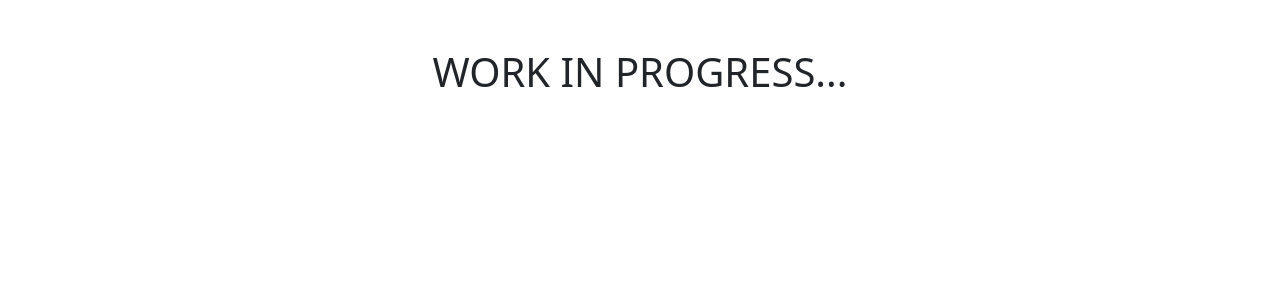
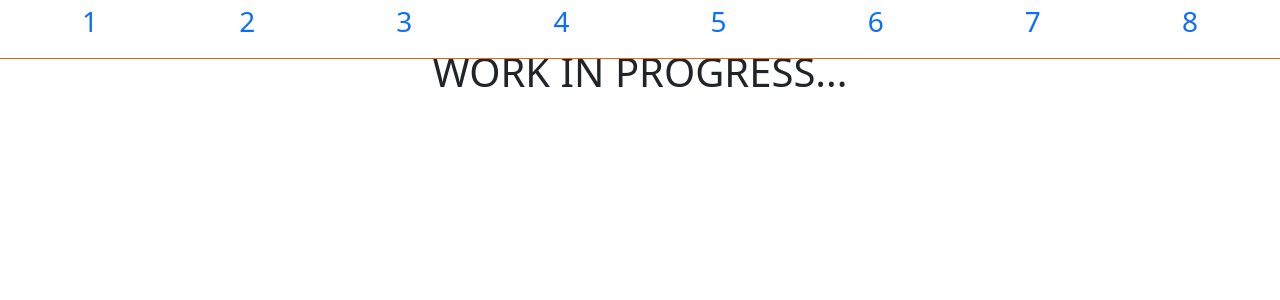
Before and after one commit to FabrizioMisseri/portfolioCVserio, a Vue app: page / in a window 1280 px wide. Shown: the top 300 px of the page. Built offline with nearby package versions, Linux system fonts and the light colour scheme.

Commit message:
add navbar infrastructure

```diff
--- a/src/components/Navbar.vue
+++ b/src/components/Navbar.vue
@@ -1,13 +1,92 @@
 <script>
+window.addEventListener('scroll', function () {
+    const nav = document.querySelector('nav');
+    if (window.pageYOffset > 0) {
+        nav.classList.add('scrolled');
+    } else {
+        nav.classList.remove('scrolled');
+    }
+});
+
 export default {
-    name: "Navbar",
+    name: 'NavBar',
 }
 </script>
 
 <template>
-    <section>
-
-    </section>
+    <nav class="mb-5">
+        <ul class="container fs-3 d-flex justify-content-between">
+            <li v-for="n in 8">
+                <a :href="`#${n}`">
+                    {{ n }}
+                </a>
+            </li>
+        </ul>
+    </nav>
 </template>
 
-<style lang="scss" scoped></style>
+<style lang="scss" scoped>
+@use "../styles/partials/colors.scss" as *;
+
+nav {
+    position: fixed;
+    top: 0;
+    left: 0;
+    width: 100%;
+    z-index: 999;
+    //background-color: white;
+    border-bottom: 1px solid $orange;
+    //
+    transition: background-color 0.3s ease-in-out, opacity 0.3s ease-in-out;
+
+    //
+    &.scrolled {
+        background-color: #c0c0c0;
+        opacity: 0.7;
+        border-bottom: 0 transparent;
+        display: inline-block;
+        height: 30px;
+
+        li {
+            a {
+                display: none;
+            }
+        }
+
+        &:hover {
+            animation: scroll-down .3s linear;
+            height: 60px;
+
+            li {
+                a {
+                    display: inline-block;
+                    color: red;
+                }
+            }
+        }
+    }
+
+
+    ul {
+        list-style: none;
+    }
+
+    a {
+        text-decoration: none;
+    }
+}
+
+@keyframes scroll-down {
+    0% {
+        height: 30px;
+    }
+
+    33% {
+        height: 45px;
+    }
+
+    100% {
+        height: 60px;
+    }
+}
+</style>
--- a/src/main.js
+++ b/src/main.js
@@ -1,5 +1,5 @@
 import { createApp } from 'vue'
-import './style.scss'
+import './styles/style.scss'
 import App from './App.vue'
 
 createApp(App).mount('#app')
--- /dev/null
+++ b/src/styles/partials/colors.scss
@@ -0,0 +1,4 @@
+    // paletta colori
+
+    $orange: rgb(255, 94, 0);
+    $red: rgb(253, 60, 26);
```
Also changed, not shown: src/styles/style.scss (renamed from src/style.scss).
